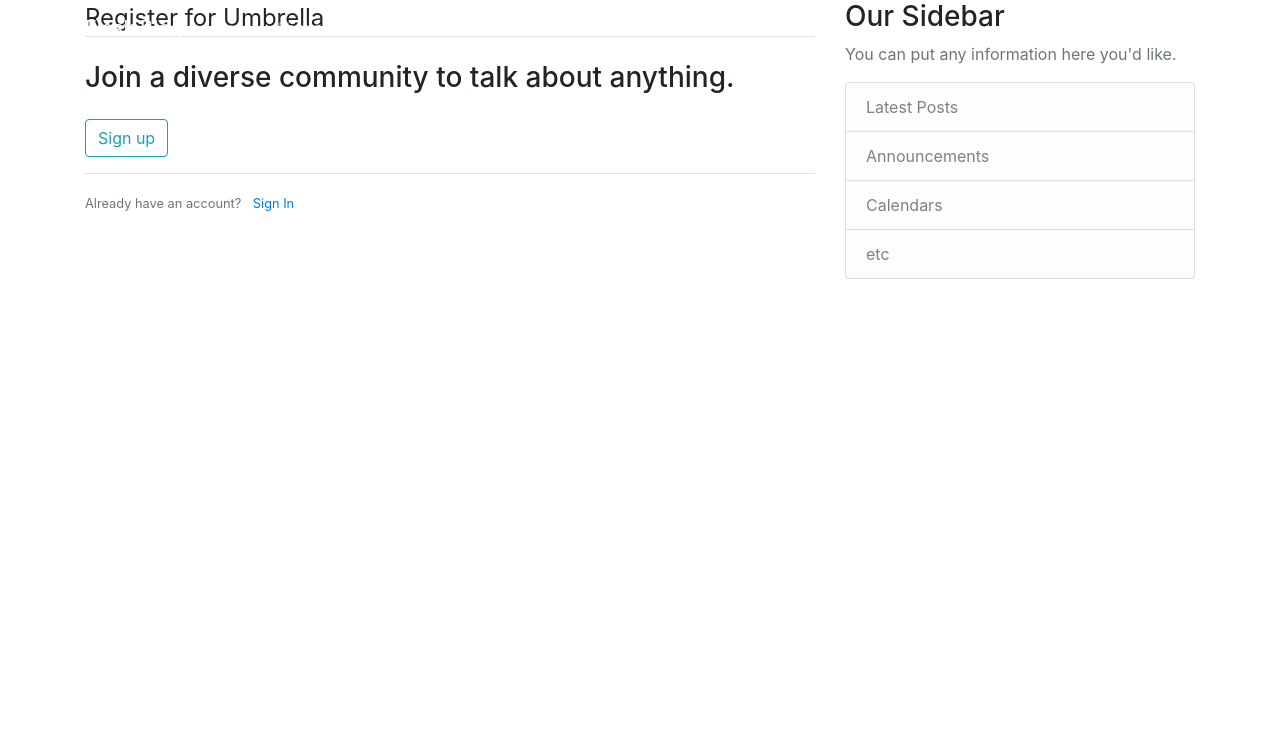
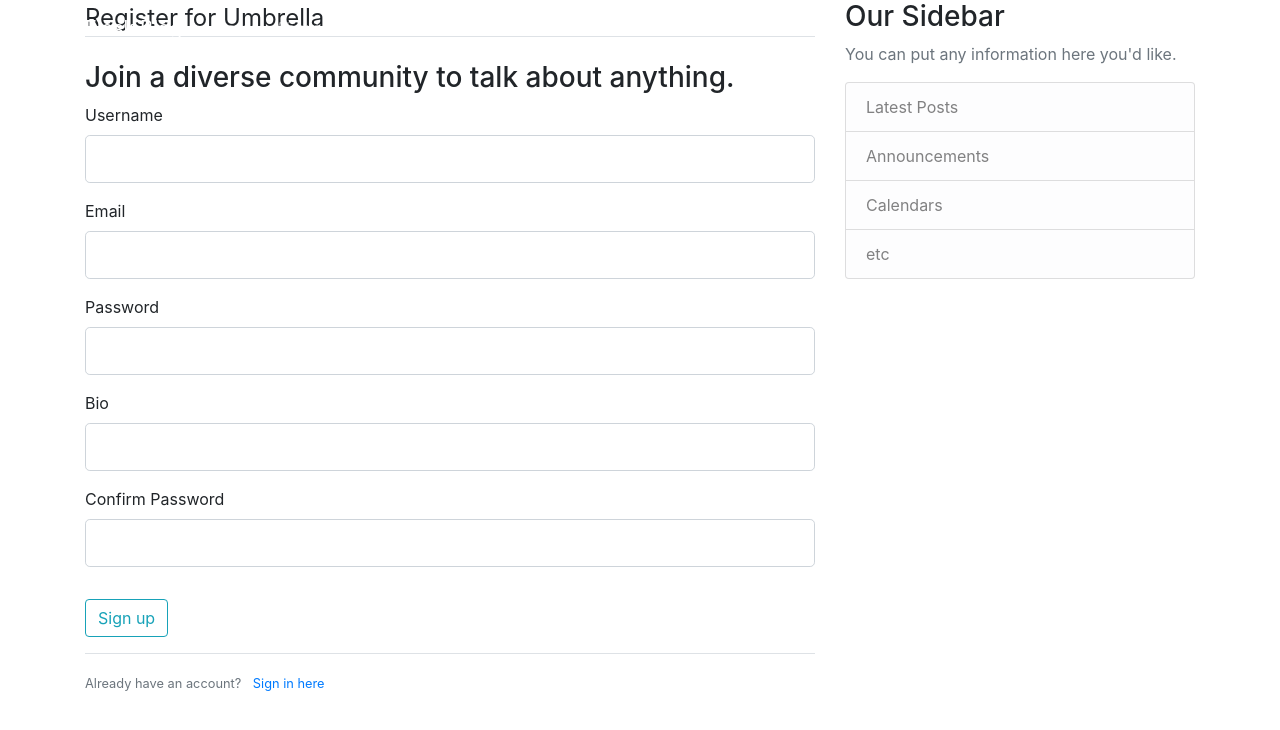
Before and after one commit to gh-lutheravery/umbrella, a Flask app: page /register in a window 1280 px wide. Shown: the top 730 px of the page. Run offline with Flask 3, Linux system fonts and the light colour scheme; some libraries are stand-ins or nearby versions.

Commit message:
add form groups

```diff
--- a/umbrella/templates/register.html
+++ b/umbrella/templates/register.html
@@ -7,6 +7,76 @@
                 <legend class="border-bottom mb-4">Register for Umbrella</legend>
                 <h3>Join a diverse community to talk about anything.</h3>
 
+                <div class="form-group">
+                    {{ form.username.label(class="form-control-label") }}
+
+                    {% if form.username.errors %}
+                        {{ form.username(class="form-control form-control-lg is-invalid") }}
+                        <div class="invalid-feedback">
+                            {% for error in form.username.errors %}
+                                <span>{{ error }}</span>
+                            {% endfor %}
+                        </div>
+                    {% else %}
+                        {{ form.username(class="form-control form-control-lg") }}
+                    {% endif %}
+                </div>
+
+                <div class="form-group">
+                    {{ form.email.label(class="form-control-label") }}
+                    {% if form.email.errors %}
+                        {{ form.email(class="form-control form-control-lg is-invalid") }}
+                        <div class="invalid-feedback">
+                            {% for error in form.email.errors %}
+                                <span>{{ error }}</span>
+                            {% endfor %}
+                        </div>
+                    {% else %}
+                        {{ form.email(class="form-control form-control-lg") }}
+                    {% endif %}
+                </div>
+
+                <div class="form-group">
+                    {{ form.password.label(class="form-control-label") }}
+                    {% if form.password.errors %}
+                        {{ form.password(class="form-control form-control-lg is-invalid") }}
+                        <div class="invalid-feedback">
+                            {% for error in form.password.errors %}
+                                <span>{{ error }}</span>
+                            {% endfor %}
+                        </div>
+                    {% else %}
+                        {{ form.password(class="form-control form-control-lg") }}
+                    {% endif %}
+                </div>
+
+                <div class="form-group">
+                    {{ form.bio.label(class="form-control-label") }}
+                    {% if form.bio.errors %}
+                        {{ form.bio(class="form-control form-control-lg is-invalid") }}
+                        <div class="invalid-feedback">
+                            {% for error in form.bio.errors %}
+                                <span>{{ error }}</span>
+                            {% endfor %}
+                        </div>
+                    {% else %}
+                        {{ form.bio(class="form-control form-control-lg") }}
+                    {% endif %}
+                </div>
+
+                <div class="form-group">
+                    {{ form.confirm_password.label(class="form-control-label") }}
+                    {% if form.confirm_password.errors %}
+                        {{ form.confirm_password(class="form-control form-control-lg is-invalid") }}
+                        <div class="invalid-feedback">
+                            {% for error in form.confirm_password.errors %}
+                                <span>{{ error }}</span>
+                            {% endfor %}
+                        </div>
+                    {% else %}
+                        {{ form.confirm_password(class="form-control form-control-lg") }}
+                    {% endif %}
+                </div>
             </fieldset>
             <div class="form-group">
                 {{ form.submit(class="btn btn-outline-info") }}
@@ -15,7 +85,7 @@
     </div>
     <div class="border-top pt-3">
         <small class="text-muted">
-            Already have an account? <a class="ml-2" href="{{ url_for('login') }}">Sign In</a>
+            Already have an account? <a class="ml-2" href="{{ url_for('login') }}">Sign in here</a>
         </small>
     </div>
 {% endblock content %}
```
